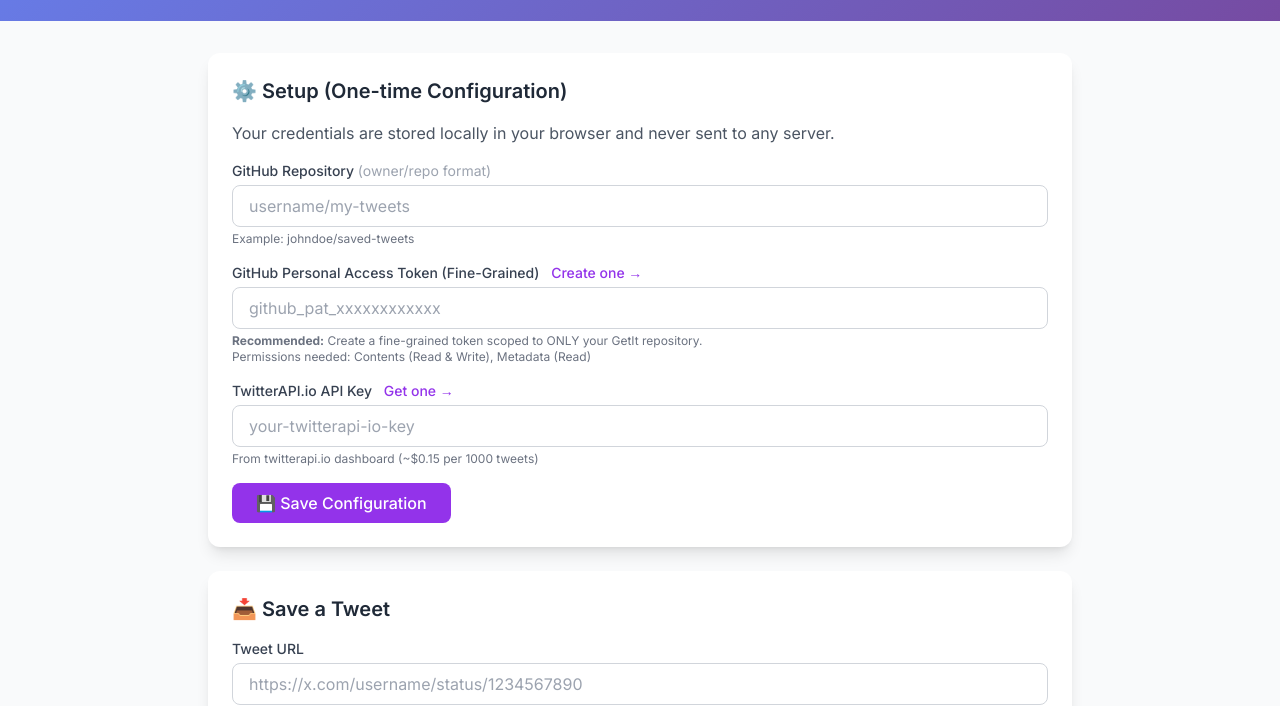
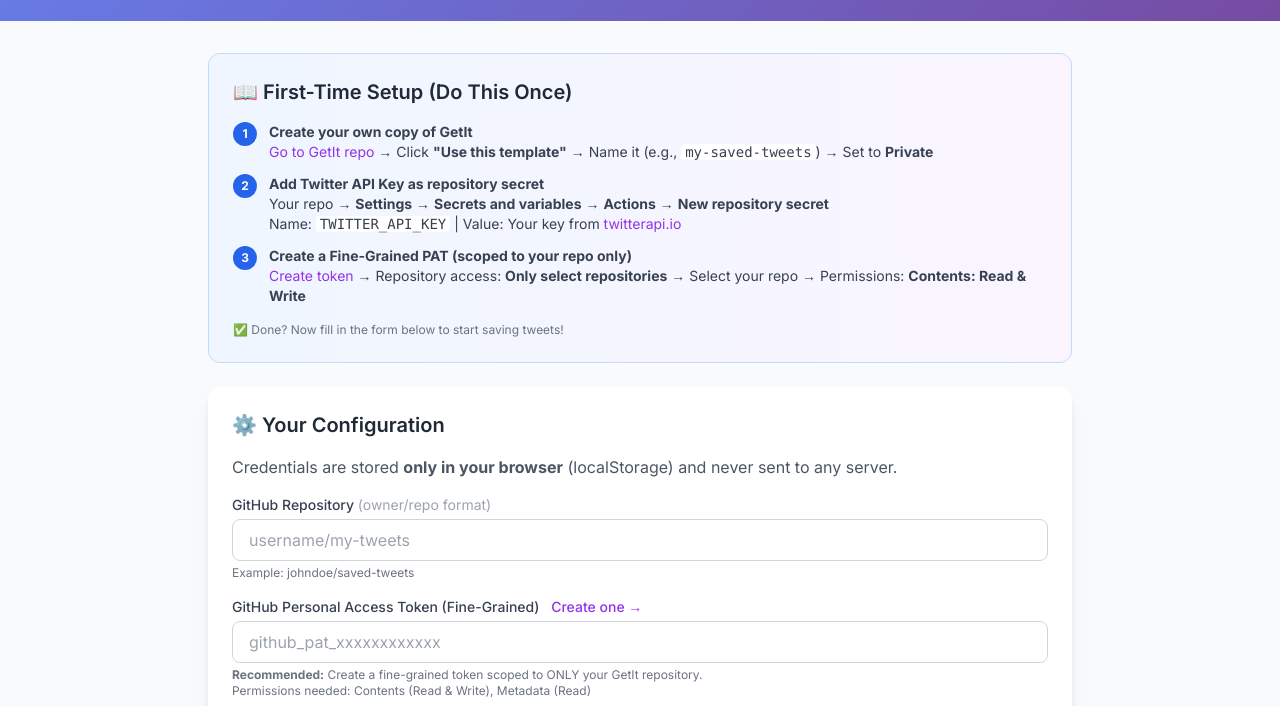
Before and after one commit to kvk-code/revisemachine, a plain HTML site: page frontend/index.html in a window 1280 px wide. Shown: the part 95-801 px from the top of the page. Drawn offline with nearby package versions, Linux system fonts and the light colour scheme.

Commit message:
feat: add first-time setup guide to frontend with step-by-step instructions
Add comprehensive setup guide section with numbered steps for creating repository from template, configuring Twitter API secret, and generating fine-grained PAT. Update configuration section heading and clarify local storage security. Improve visual hierarchy with gradient background and numbered badges.

```diff
--- a/frontend/index.html
+++ b/frontend/index.html
@@ -26,10 +26,42 @@
 
     <!-- Main Content -->
     <main class="max-w-4xl mx-auto px-4 py-8">
+        <!-- First Time Setup Guide -->
+        <section class="bg-gradient-to-r from-blue-50 to-purple-50 border border-blue-200 rounded-xl p-6 mb-6">
+            <h2 class="text-xl font-semibold text-gray-800 mb-4">📖 First-Time Setup (Do This Once)</h2>
+            <div class="space-y-3 text-sm text-gray-700">
+                <div class="flex items-start gap-3">
+                    <span class="bg-blue-600 text-white rounded-full w-6 h-6 flex items-center justify-center text-xs font-bold shrink-0">1</span>
+                    <div>
+                        <strong>Create your own copy of GetIt</strong><br>
+                        <a href="https://github.com/kvk-code/getit" target="_blank" class="text-purple-600 hover:underline">Go to GetIt repo</a> → Click <strong>"Use this template"</strong> → Name it (e.g., <code class="bg-white px-1 rounded">my-saved-tweets</code>) → Set to <strong>Private</strong>
+                    </div>
+                </div>
+                <div class="flex items-start gap-3">
+                    <span class="bg-blue-600 text-white rounded-full w-6 h-6 flex items-center justify-center text-xs font-bold shrink-0">2</span>
+                    <div>
+                        <strong>Add Twitter API Key as repository secret</strong><br>
+                        Your repo → <strong>Settings</strong> → <strong>Secrets and variables</strong> → <strong>Actions</strong> → <strong>New repository secret</strong><br>
+                        Name: <code class="bg-white px-1 rounded">TWITTER_API_KEY</code> | Value: Your key from <a href="https://twitterapi.io/dashboard" target="_blank" class="text-purple-600 hover:underline">twitterapi.io</a>
+                    </div>
+                </div>
+                <div class="flex items-start gap-3">
+                    <span class="bg-blue-600 text-white rounded-full w-6 h-6 flex items-center justify-center text-xs font-bold shrink-0">3</span>
+                    <div>
+                        <strong>Create a Fine-Grained PAT (scoped to your repo only)</strong><br>
+                        <a href="https://github.com/settings/personal-access-tokens/new" target="_blank" class="text-purple-600 hover:underline">Create token</a> →
+                        Repository access: <strong>Only select repositories</strong> → Select your repo →
+                        Permissions: <strong>Contents: Read & Write</strong>
+                    </div>
+                </div>
+            </div>
+            <p class="mt-4 text-xs text-gray-500">✅ Done? Now fill in the form below to start saving tweets!</p>
+        </section>
+
         <!-- Setup Section -->
         <section class="bg-white rounded-xl shadow-lg p-6 mb-6">
-            <h2 class="text-xl font-semibold text-gray-800 mb-4">⚙️ Setup (One-time Configuration)</h2>
-            <p class="text-gray-600 mb-4">Your credentials are stored locally in your browser and never sent to any server.</p>
+            <h2 class="text-xl font-semibold text-gray-800 mb-4">⚙️ Your Configuration</h2>
+            <p class="text-gray-600 mb-4">Credentials are stored <strong>only in your browser</strong> (localStorage) and never sent to any server.</p>
 
             <div class="space-y-4">
                 <!-- GitHub Repository -->
```
